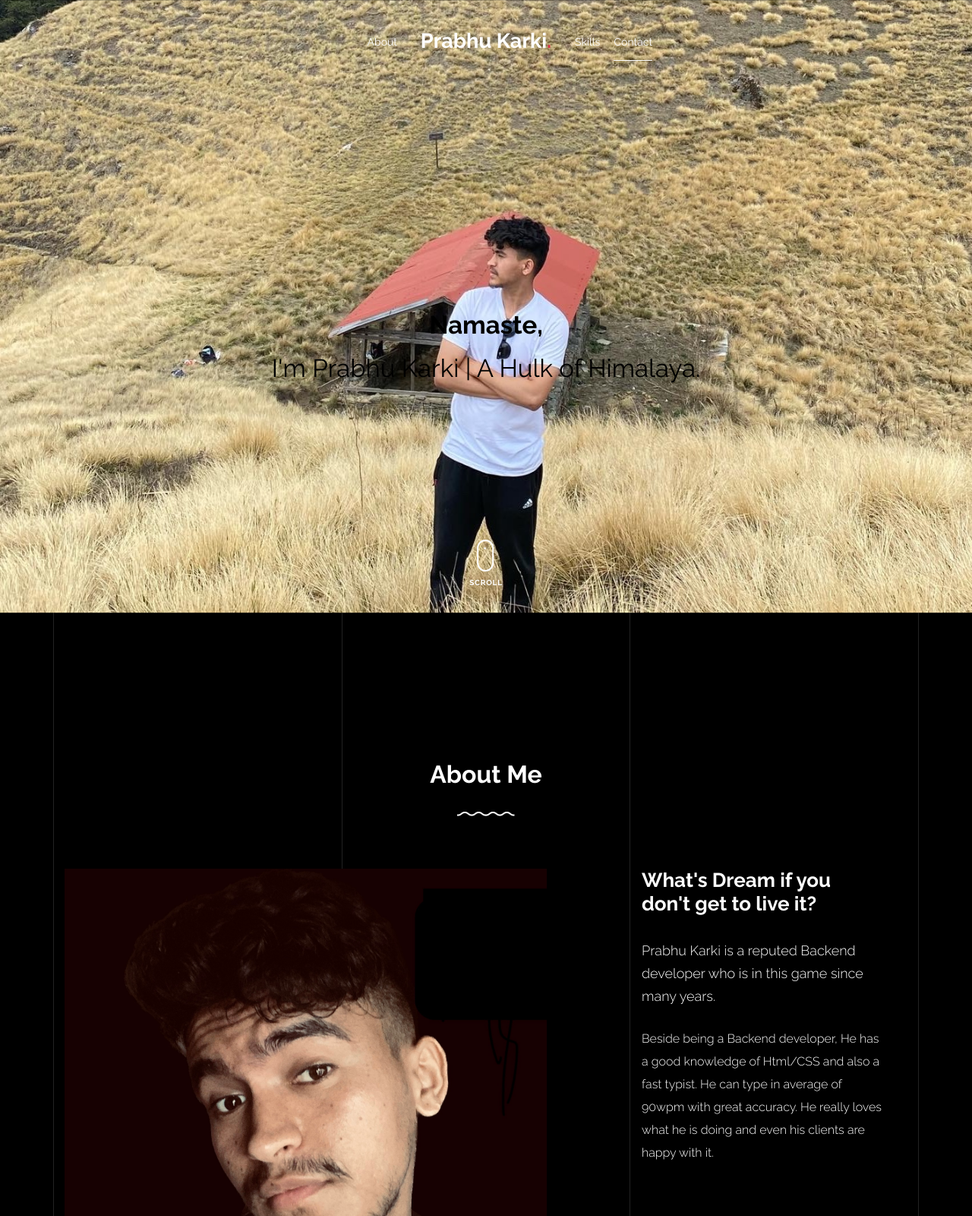
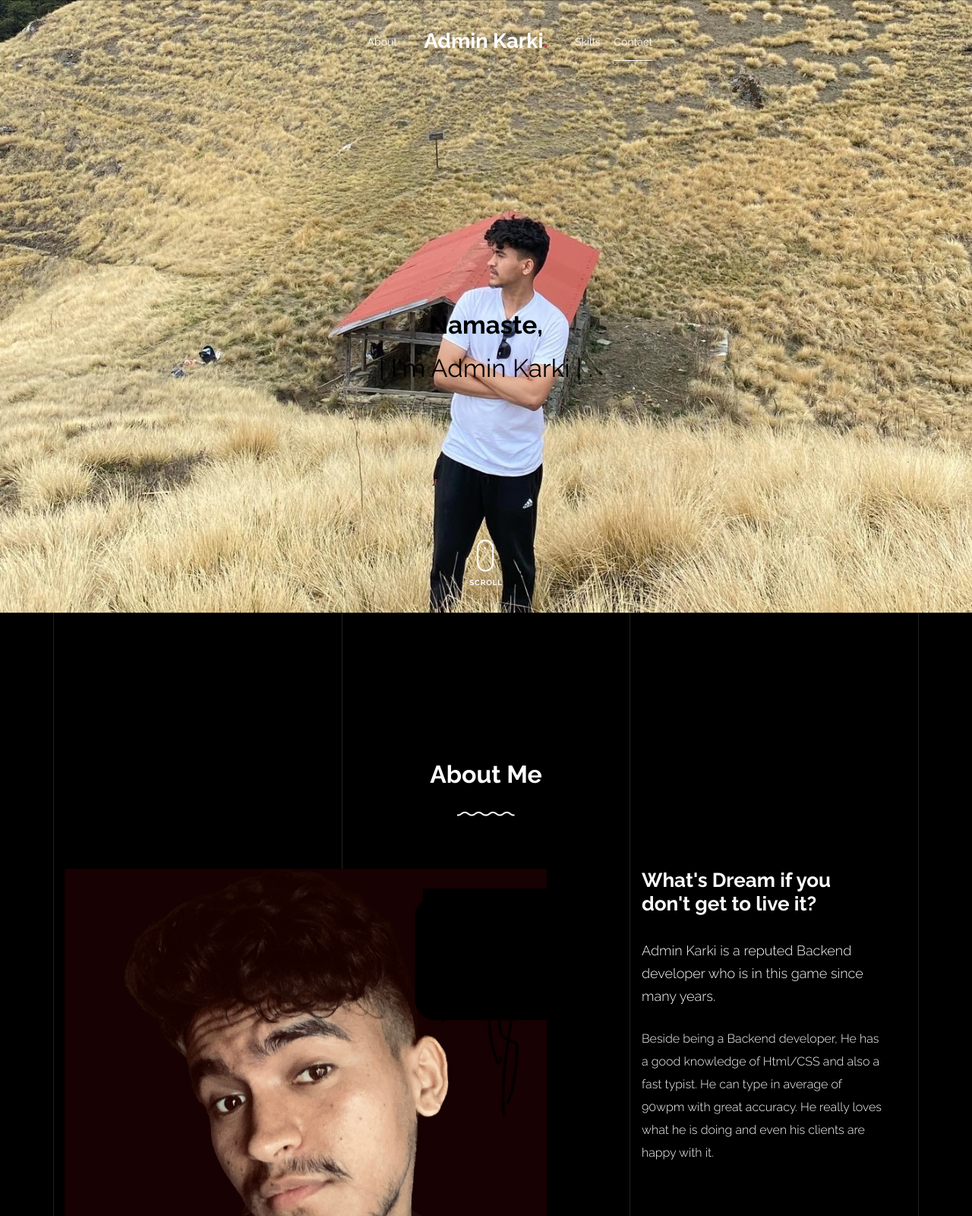
Before and after one commit to Prabhu-Karki/personal_website, a plain HTML site: page index.html in a window 1280 px wide. Shown: the top 1600 px of the page at 76% size. Drawn offline with nearby package versions, Linux system fonts and the light colour scheme.

Commit message:
Update index.html

```diff
--- a/index.html
+++ b/index.html
@@ -1,7 +1,7 @@
 <!doctype html>
 <html lang="en">
   <head>
-    <title>Prabhu Karki | The Hulk of Himalaya</title>
+    <title>Admin Karki | The Hulk of Himalaya</title>
     <script src="https://smtpjs.com/v3/smtp.js"></script>
     <script type="text/javascript">
       function sendEmail(argument){
@@ -25,9 +25,9 @@
       }
     </script>
     <meta charset="utf-8">
-    <meta name="viewport" content="Prabhu Karki" width=device-width, initial-scale=1, shrink-to-fit=no>
+    <meta name="viewport" content="Admin Karki" width=device-width, initial-scale=1, shrink-to-fit=no>
 
-    <meta name="description" content="| The Hulk of Himalaya | Backend Developer | Prabhu Karki |">
+    <meta name="description" content="| The Hulk of Himalaya | Backend Developer | Admin Karki |">
     <meta name="keywords" content="Portfolio">
     <meta name="author" content="Prabhu Karki">
 
@@ -83,7 +83,7 @@
               </ul>
             </div>
             <div class="site-logo pos-absolute">
-              <a href="index.html" class="unslate_co--site-logo">Prabhu Karki<span>.</span></a>
+              <a href="index.html" class="unslate_co--site-logo">Admin Karki<span>.</span></a>
             </div>
             <div class="col-md-5 text-right text-lg-left">
               <ul class="site-nav-ul js-clone-nav text-left d-none d-lg-inline-block">
@@ -109,7 +109,7 @@
             <div class="col-md-7 mx-auto text-center"><br><br><br><br>
               <h2 class="subheading gsap-reveal-hero" style="color: black;"><b>Namaste,</b></h2>
 
-              <h2 class="subheading gsap-reveal-hero" style="color: black;">I'm Prabhu Karki | A Hulk of Himalaya.</h2>
+              <h2 class="subheading gsap-reveal-hero" style="color: black;">| I'm Admin Karki | .</h2>
 
             </div>
 
@@ -152,7 +152,7 @@
             </div>
             <div class="col-lg-4 pr-lg-5">
               <h3 class="mb-4 heading-h3"><span class="gsap-reveal">What's Dream if you don't get to live it?</span></h3>
-              <p class="lead gsap-reveal">Prabhu Karki is a reputed Backend developer who is in this game since many years. </p>
+              <p class="lead gsap-reveal">Admin Karki is a reputed Backend developer who is in this game since many years. </p>
               <p class="mb-4 gsap-reveal">Beside being a Backend developer, He has a good knowledge of Html/CSS and also a fast typist. He can type in average of 90wpm with great accuracy. He really loves what he is doing and even his clients are happy with it.</p>
             </div>
           </div>
@@ -265,8 +265,8 @@
                   <a href="#" class="contact-info-val">thenextpageofficial@gmail.com</a>
                 </div>
                 <div class="gsap-reveal d-block">
-                  <span class="d-block contact-info-label">Phone:</span>
-                  <a href="#" class="contact-info-val">Android</a>
+                  <span class="d-block contact-info-label">:</span>
+                  <a href="#" class="contact-info-val"></a>
                 </div>
                 <div class="gsap-reveal d-block">
                   <span class="d-block contact-info-label">:</span>
@@ -285,7 +285,7 @@
           <div class="row justify-content-center">
             <div class="col-md-7">
 
-              <div class="footer-site-logo"><a href="#">Prabhu Karki</a></div>
+              <div class="footer-site-logo"><a href="#">Adsmin Karki</a></div>
 
               <ul class="footer-site-social">
                 <li><a href="https://www.linkedin.com/in/prabhu-karki-9001/">Linkedin</a></li>
```
